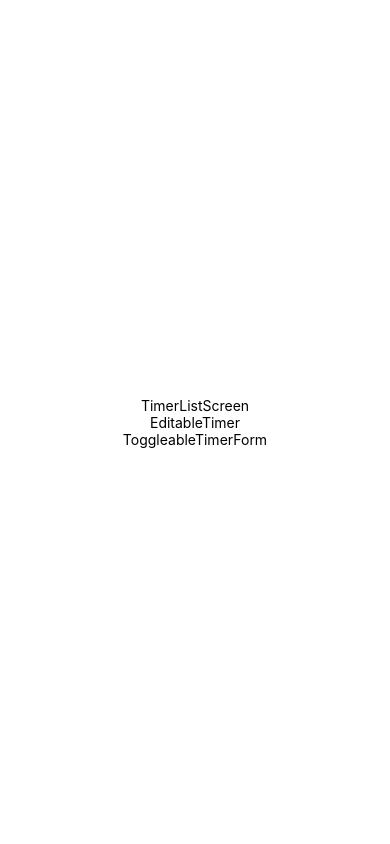
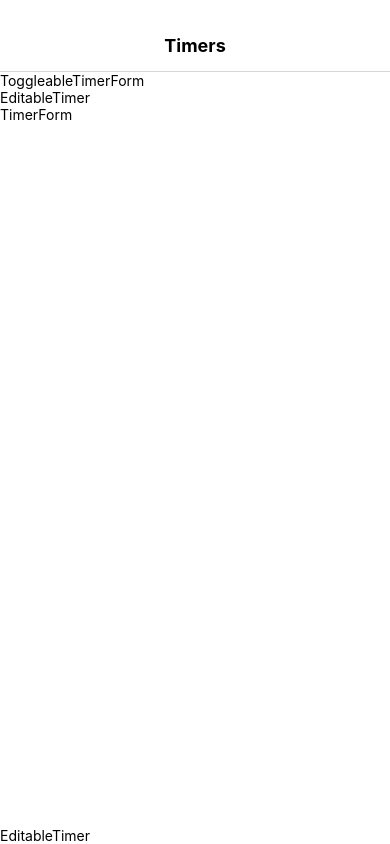
Before and after one commit to mindeleven/react-native-sample-apps, a React Native app in the folder time-tracking/: screen / in a window 390 px wide. Built offline with nearby package versions, Linux system fonts and the light colour scheme.

Commit message:
Some more scaffolding for additional components

```diff
--- a/time-tracking/src/components/EditableTimer.js
+++ b/time-tracking/src/components/EditableTimer.js
@@ -1,12 +1,30 @@
 import React from 'react';
 import { StyleSheet, Text, View } from 'react-native';
+import TimerForm from './TimerForm.js';
+import Timer from './Timer.js';
 
-function EditableTimer() {
-  return (
-    <View>
-      <Text>EditableTimer</Text>
-    </View>
-  );
+function EditableTimer({
+  id,
+  title,
+  project,
+  elapsed,
+  isRunning,
+  editFormOpen
+}) {
+  if (editFormOpen) {
+    return <TimerForm
+      id={id}
+      title={title}
+      project={project}
+    />
+  }
+  return <Timer
+    id={id}
+    title={title}
+    project={project}
+    elapsed={elapsed}
+    isRunning={isRunning}
+  />
 }
 
 const styles = StyleSheet.create({});
--- /dev/null
+++ b/time-tracking/src/components/Timer.js
@@ -0,0 +1,14 @@
+import React from 'react';
+import { StyleSheet, Text, View } from 'react-native';
+
+function EditableTimer() {
+  return (
+    <View>
+      <Text>EditableTimer</Text>
+    </View>
+  );
+}
+
+const styles = StyleSheet.create({});
+
+export default EditableTimer;
--- /dev/null
+++ b/time-tracking/src/components/TimerForm.js
@@ -0,0 +1,14 @@
+import React from 'react';
+import { StyleSheet, Text, View } from 'react-native';
+
+function TimerForm() {
+  return (
+    <View>
+      <Text>TimerForm</Text>
+    </View>
+  );
+}
+
+const styles = StyleSheet.create({});
+
+export default TimerForm;
--- a/time-tracking/src/screens/TimerListScreen.js
+++ b/time-tracking/src/screens/TimerListScreen.js
@@ -1,25 +1,54 @@
 import React from 'react';
-import { StyleSheet, Text, View } from 'react-native';
+import { StyleSheet, Text, View, ScrollView } from 'react-native';
 import EditableTimer from '../components/EditableTimer';
 import ToggleableTimerForm from '../components/ToggleableTimerForm';
 
 function TimerListScreen() {
   return (
-    <View style={styles.container}>
-      <Text>TimerListScreen</Text>
-      <Text>EditableTimer</Text>
-      <ToggleableTimerForm />
+    <View style={styles.appContainer}>
+      <View style={styles.titleContainer}>
+        <Text style={styles.title}>Timers</Text>
+      </View>
+      <ScrollView style={styles.timerList}>
+        <ToggleableTimerForm isOpen={false} />
+        <EditableTimer
+          id="1"
+          title="Mow the lawn"
+          project="House Chores"
+          elapsed="8986300"
+          isRunning
+        />
+        <EditableTimer
+          id="2"
+          title="Baek squash"
+          project="Kitchen Chores"
+          elapsed="3890985"
+          editFormOpen
+        />
+      </ScrollView>
+      <EditableTimer />
     </View>
   );
 }
 
 const styles = StyleSheet.create({
-  container: {
-    flex: 1,
-    backgroundColor: '#fff',
-    alignItems: 'center',
-    justifyContent: 'center',
+  appContainer: {
+    flex: 1
   },
+  titleContainer: {
+    paddingTop: 35,
+    paddingBottom: 15,
+    borderBottomWidth: 1,
+    borderBottomColor: '#D6D7DA'
+  },
+  title: {
+    fontSize: 18,
+    fontWeight: 'bold',
+    textAlign: 'center'
+  },
+  timerList: {
+    paddingBottom: 15
+  }
 });
 
 export default TimerListScreen;
```
